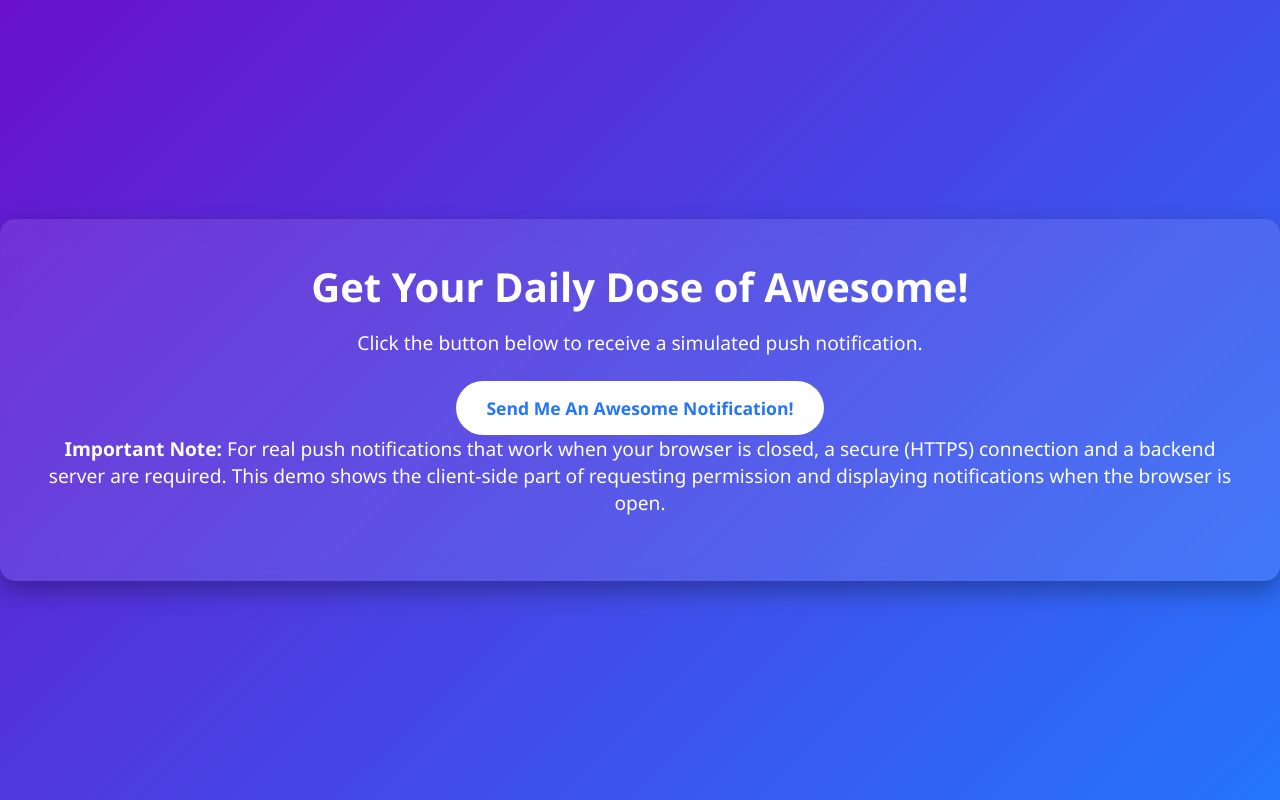
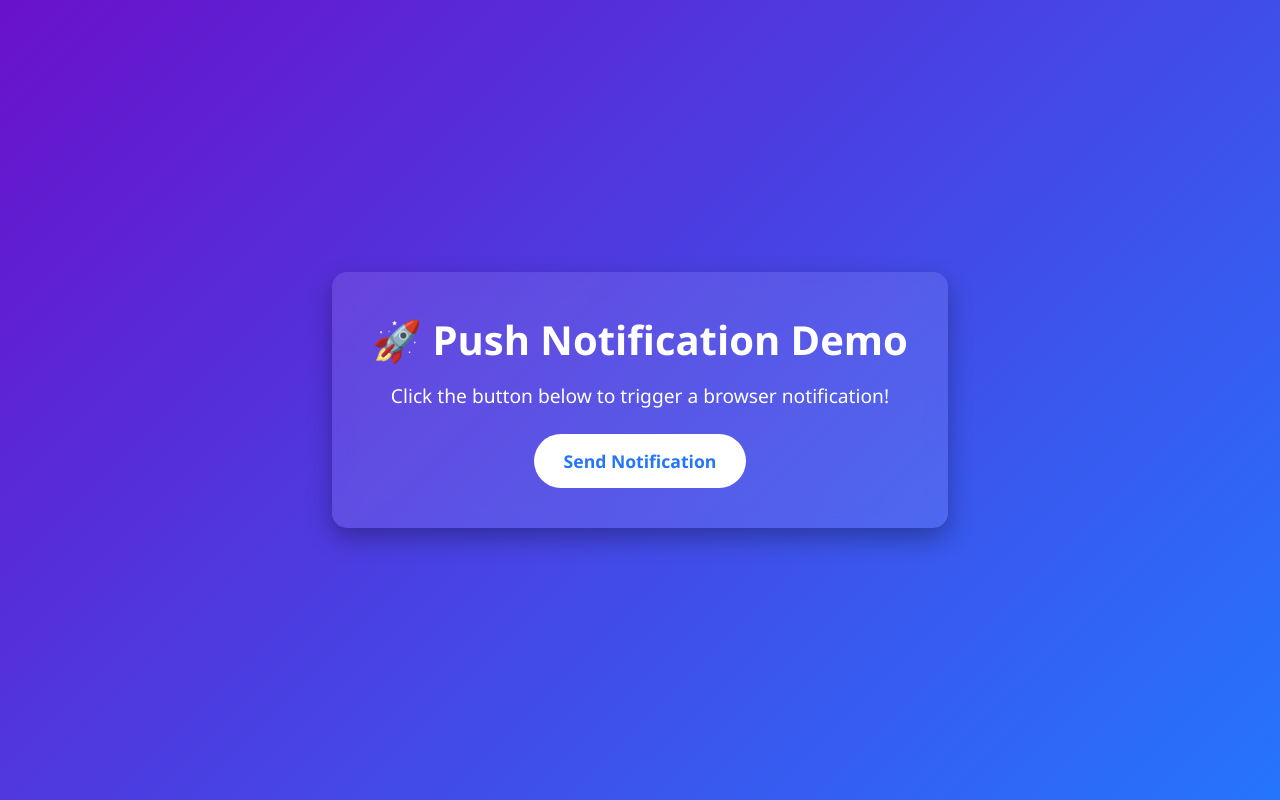
Before and after one commit to divine-dhacker/push-notification-, a plain HTML site: page index.html in a window 1280 px wide. Drawn offline with Linux system fonts and the light colour scheme.

Commit message:
index.html

```diff
--- a/index.html
+++ b/index.html
@@ -7,16 +7,11 @@
     <link rel="stylesheet" href="style.css">
 </head>
 <body>
+
     <div class="container">
-        <h1>Get Your Daily Dose of Awesome!</h1>
-        <p>Click the button below to receive a simulated push notification.</p>
-        <button id="notifyButton">Send Me An Awesome Notification!</button>
-        <p class="explanation">
-            <strong>Important Note:</strong> For real push notifications that work when your browser is closed,
-            a secure (HTTPS) connection and a backend server are required. This demo
-            shows the client-side part of requesting permission and displaying
-            notifications when the browser is open.
-        </p>
+        <h1>🚀 Push Notification Demo</h1>
+        <p>Click the button below to trigger a browser notification!</p>
+        <button id="notifyBtn">Send Notification</button>
     </div>
 
     <script src="script.js"></script>
```
